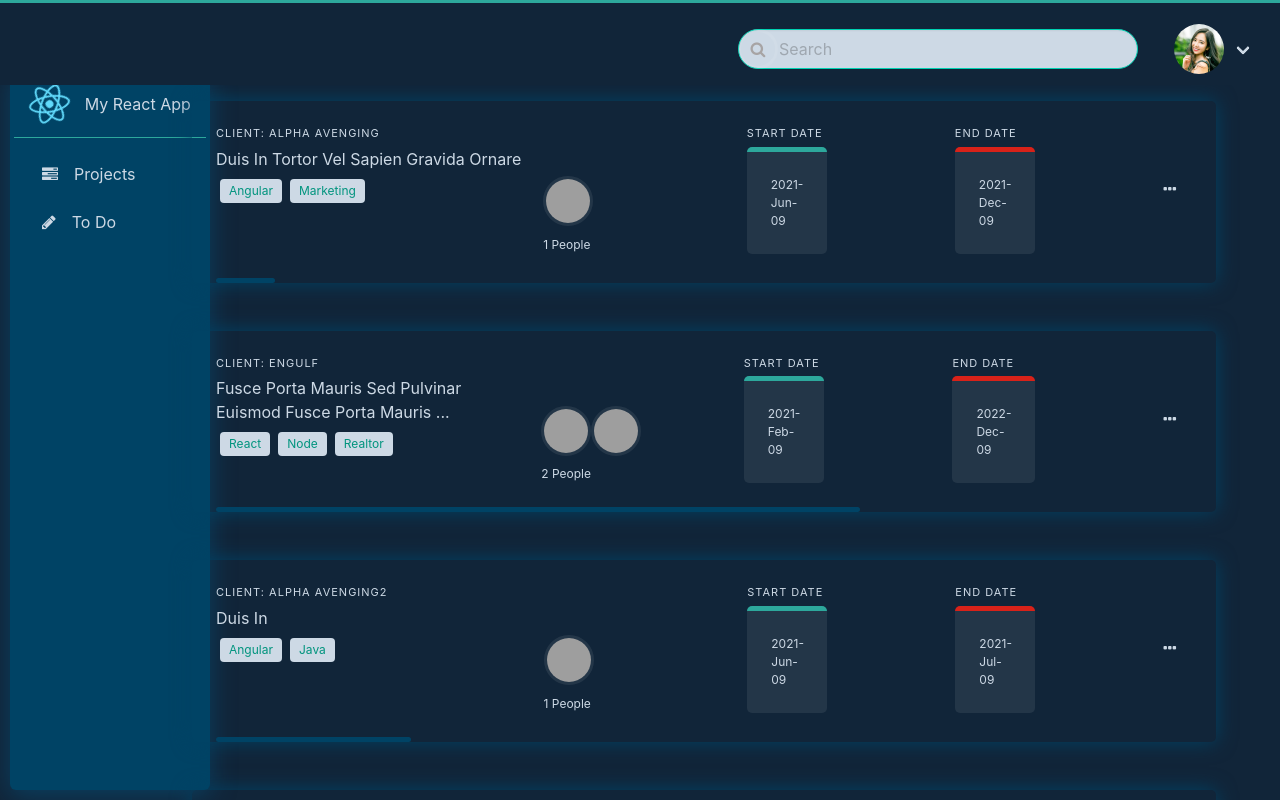
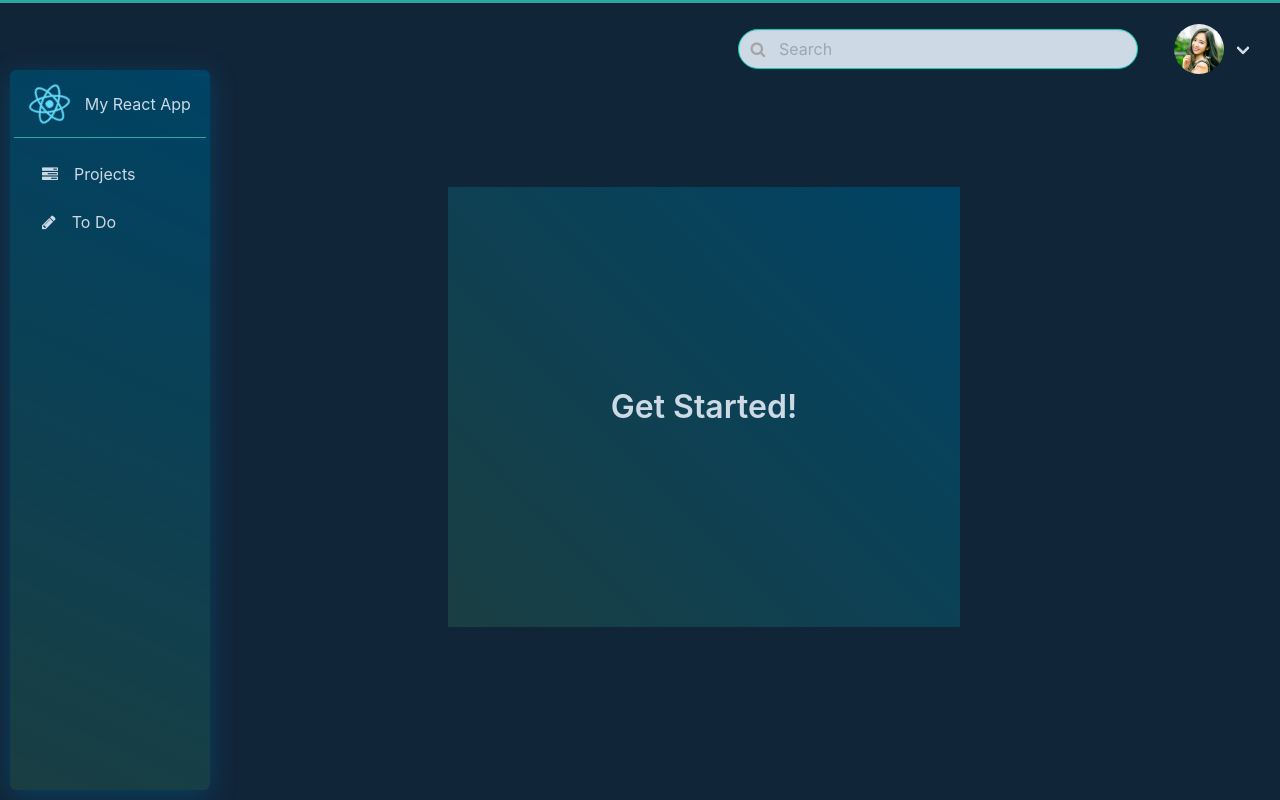
Before and after one commit to HaripriyaJ/React-Practise-App, a React (Create React App) app: page /login in a window 1280 px wide. Both pictures are taken after typing "name@example.com", "Sample123" into the empty fields and a click on the button "Login". Shown: the top 800 px of the page. Built offline with nearby package versions, Linux system fonts and the light colour scheme; grey boxes are pictures that could not be loaded.

Commit message:
Add welcome page

```diff
--- a/src/common/styles/Card.scss
+++ b/src/common/styles/Card.scss
@@ -1,3 +1,5 @@
+@import '../../configs/CssVariables.scss';
+
 .card {
     background-color: #004365;
     border: 1px solid #004365;
@@ -6,3 +8,18 @@
     padding: 3% 2%;
     box-shadow: 0 0 6px #1f4d48a2;
 }
+
+.welcome-card {
+    margin: 10% auto;
+    width: 50%;
+    height: 55vh;
+    background: linear-gradient(45deg, #1f4d48a2, #004365);
+    display: flex;
+    flex-direction: column;
+    justify-content: center;
+    align-items: center;
+}
+
+.title {
+    color: $FONT_COLOR_DEFAULT;
+}
--- a/src/components/Home.tsx
+++ b/src/components/Home.tsx
@@ -1,11 +1,9 @@
 import React from 'react';
-import Footer from '../common/components/footer/Footer';
 import Header from './header/Header';
 import SideNavBar from  './side-nav/SideNavBar';
-import ProjectCard from '../common/components/project/card/ProjectCard';
 import ContentArea from '../common/components/content/Content';
 import { sideNavBarOptions } from '../mock/SideNavBar';
-import { projects } from '../mock/Projects';
+import '../common/styles/Card.scss';
 
 function Home() {
     return (
@@ -14,10 +12,11 @@ function Home() {
             <main>
                 <SideNavBar options={sideNavBarOptions}/>
                 <ContentArea>
-                    <ProjectCard  list={projects}/>
+                    <div className="welcome-card">
+                        <p className="title">Get Started!</p>
+                    </div>
                 </ContentArea>
             </main>
-            <Footer />
         </>
     );
 }
--- a/src/components/side-nav/SideNavBar.scss
+++ b/src/components/side-nav/SideNavBar.scss
@@ -8,7 +8,8 @@
     border-radius: 6px;
     width: 200px;
     height: 90%;
-    background-color: $SECONDARY_COLOR;
+    z-index: 100000;
+    background: linear-gradient(25deg, #1f4d48a2, #004365);
     animation: shadow-glow 2s infinite alternate-reverse;
 
     * {
@@ -25,7 +26,7 @@
     &-menu {
         flex-direction: column;
         box-shadow: none;
-        background-color: $SECONDARY_COLOR;
+        background-color: transparent;
     }
 
     &-item {
```
Also changed, not shown: src/common/components/project/ProjectList.tsx (added, +17 -0 lines).
